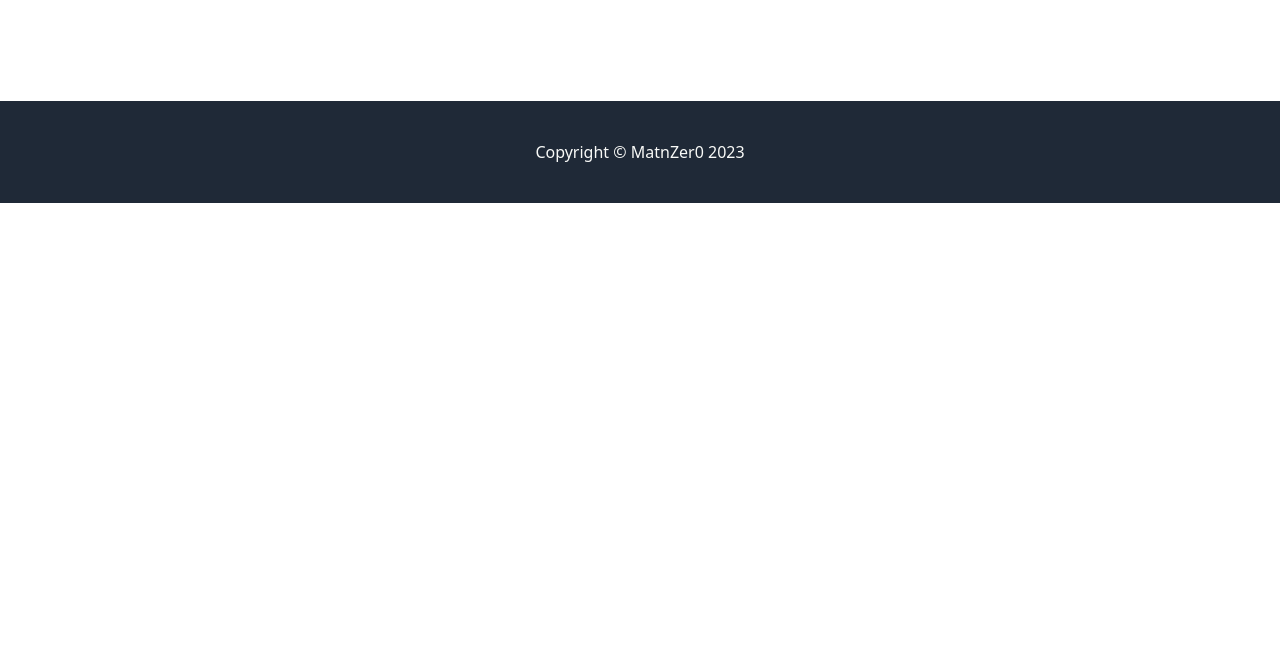
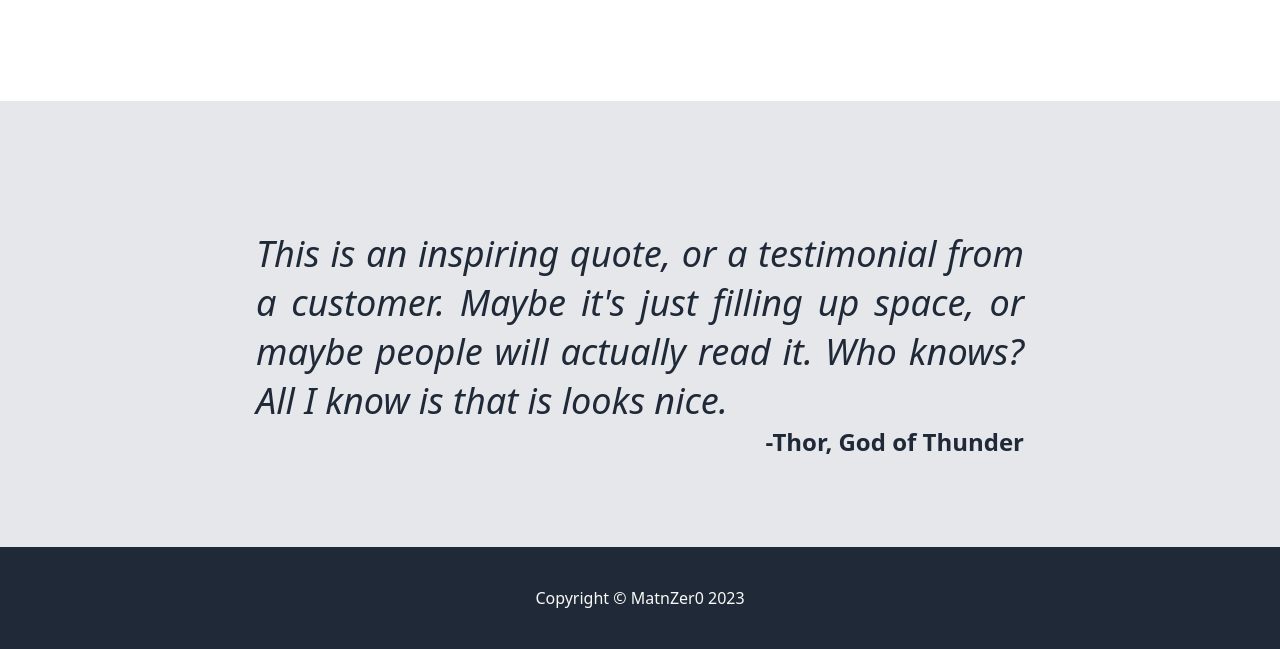
Before and after one commit to MatnZer0/landing-page-project-odin, a plain HTML site: page index.html in a window 1280 px wide. Shown: the part 931-1580 px from the top of the page. Before the commit the page ends 1134 px from the top, so only its background shows below. Drawn offline with Linux system fonts and the light colour scheme.

Commit message:
Add quote section to webpage

```diff
--- a/index.html
+++ b/index.html
@@ -68,7 +68,8 @@
             </div>
 
             <div class="quote">
-
+                <p class="quoteText">This is an inspiring quote, or a testimonial from a customer. Maybe it's just filling up space, or maybe people will actually read it. Who knows? All I know is that is looks nice.</p>
+                <p class="quoteAuthor">-Thor, God of Thunder</p>
             </div>
 
             <div class="signup">
--- a/styles.css
+++ b/styles.css
@@ -123,6 +123,26 @@ body {
     border-radius: 20px;
 }
 
+.quote{
+    background-color: #E5E7EB;
+}
+
+.quoteText {
+    color: #1F2937;
+    font-size: 36px;
+    font-style: italic;
+    font-weight: lighter;
+    margin: 10% 20% 0% 20%;
+    text-align: justify;
+}
+
+.quoteAuthor {
+    color: #1F2937;
+    font-size: 24px;
+    font-weight: bold;
+    text-align: right;
+    margin: 0% 20% 7% 20%;
+}
 
 .footer {
     color: #f9faf8;
```
